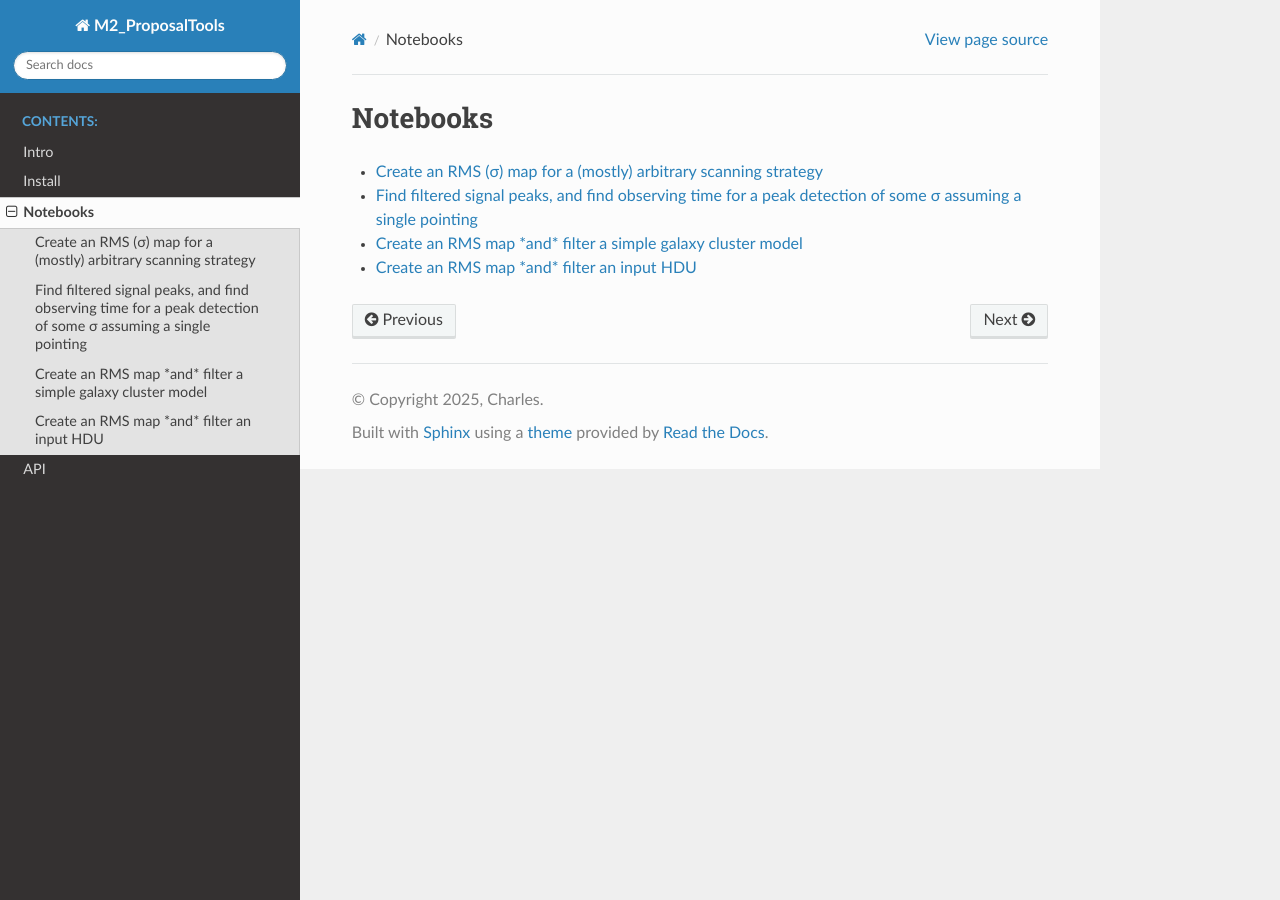
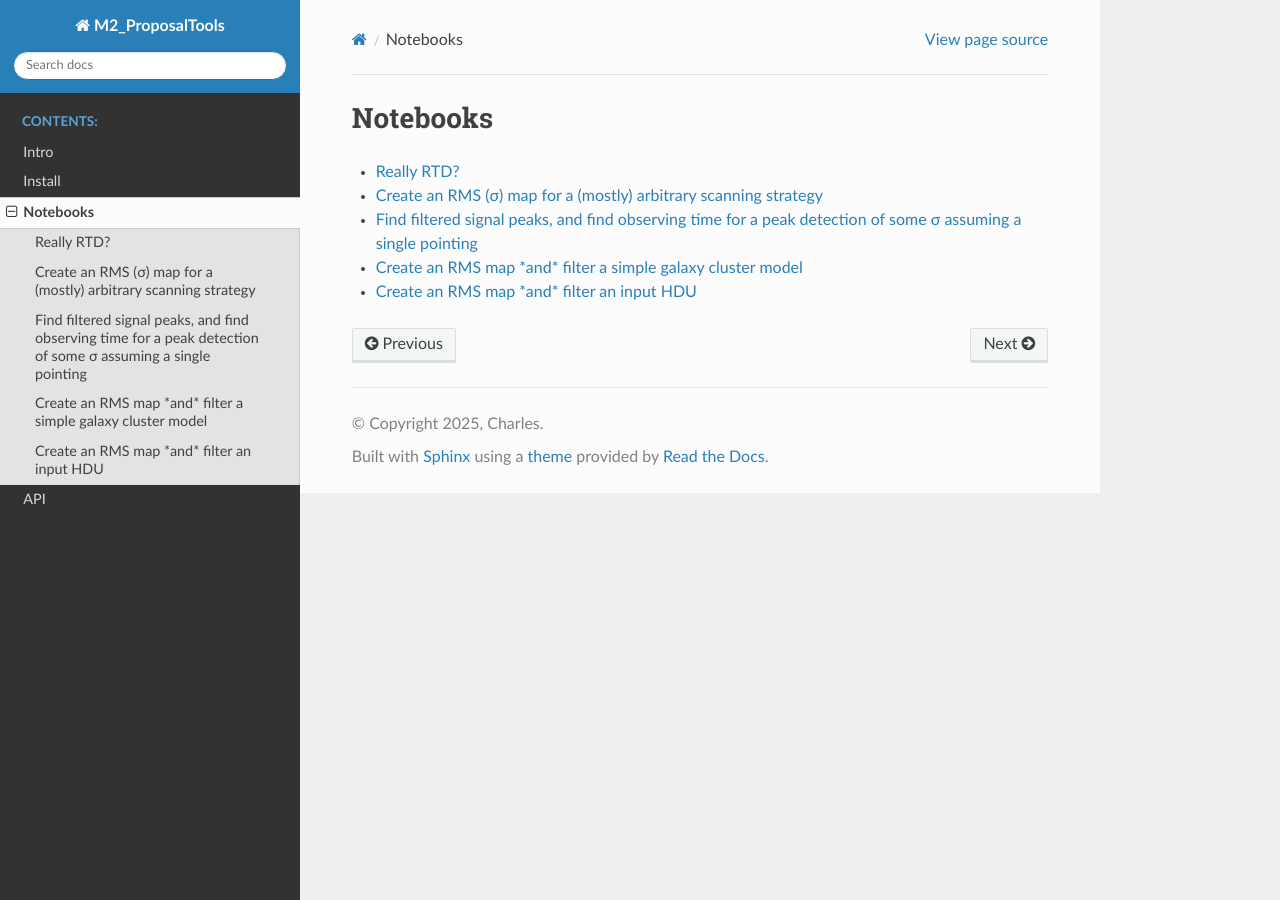
Before and after one commit to CharlesERomero/M2_TJ, a Sphinx documentation site: the page built from docs/source/notebooks.rst, in a window 1280 px wide. Built offline with Sphinx 7.4.7 and the Read the Docs theme 3.1.0, drawn with Linux system fonts in a browser that asks for light colours; pages that are not in the unit, such as notebooks, are missing from menus.

Commit message:
RTD is terrible

```diff
--- a/docs/source/notebooks.rst
+++ b/docs/source/notebooks.rst
@@ -5,6 +5,8 @@ Notebooks
    :maxdepth: 1
 
     This is Terrible.
+
+    Really RTD? <Example_RMSmaps.ipynb>
 
     Create an RMS (σ) map for a (mostly) arbitrary scanning strategy <Example_RMSmaps.ipynb>
 
```
